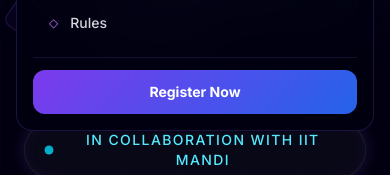
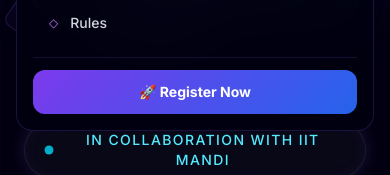
Before and after one commit to Nick7020/ARVR, a React (Vite) app: page / in a window 390 px wide. Both pictures are taken after a click on the button 347 px from the left and 43 px from the top of the page. Shown: the part 286-461 px from the top of the page. Built offline with nearby package versions, Linux system fonts and the light colour scheme; no server answers.

Commit message:
fix mobile navbar register button and menu links

```diff
--- a/src/components/Navbar.jsx
+++ b/src/components/Navbar.jsx
@@ -273,9 +273,12 @@ export default function Navbar({ onRegister }) {
                 </motion.a>
               ))}
               <div className="mt-2 pt-3" style={{ borderTop: '1px solid rgba(139,92,246,0.15)' }}>
-                <button className="w-full py-3 rounded-xl text-sm font-bold text-white"
-                  style={{ background: 'linear-gradient(135deg, #7c3aed, #2563eb)' }}>
-                  Register Now
+                <button
+                  className="w-full py-3 rounded-xl text-sm font-bold text-white"
+                  style={{ background: 'linear-gradient(135deg, #7c3aed, #2563eb)' }}
+                  onClick={() => { setOpen(false); onRegister(); }}
+                >
+                  🚀 Register Now
                 </button>
               </div>
             </div>
```
